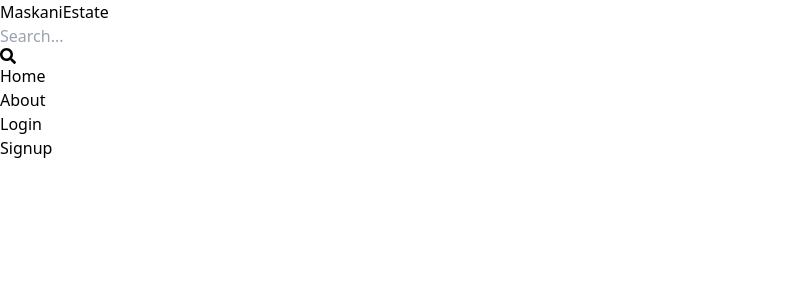
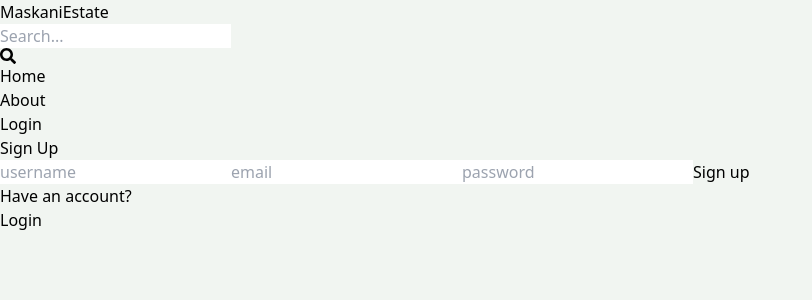
Before and after one commit to kippytech/mern-estate, a React (Vite) app in the folder frontend/: page /signup in a window 1280 px wide. Shown: the top 300 px of the page, without its empty margins (0-812 px from the left). Built offline with nearby package versions, Linux system fonts and the light colour scheme.

Commit message:
signup page ui

```diff
--- a/frontend/src/index.css
+++ b/frontend/src/index.css
@@ -1,3 +1,7 @@
 @tailwind base;
 @tailwind components;
 @tailwind utilities;
+
+body{
+    background-color: rgb(241, 245, 241);
+}
--- a/frontend/src/pages/Signup.jsx
+++ b/frontend/src/pages/Signup.jsx
@@ -1,7 +1,21 @@
-import React from 'react'
+import { Link } from 'react-router-dom'
 
 export default function Signup() {
   return (
-    <div>Signup</div>
+    <div className='p-3 max-w-lg mx-auto'>
+      <h1 className='text-3xl text-center font-semibold my-7'>Sign Up</h1>
+      <form className='flex flex-col gap-4'>
+        <input type="text" placeholder='username' className='border p-3 rounded-lg' id='username' />
+        <input type="email" placeholder='email' className='border p-3 rounded-lg' id='email' />
+        <input type="password" placeholder='password' className='border p-3 rounded-lg' id='password' />
+        <button type="submit" className='bg-slate-700 text-white p-3 rounded-lg uppercase hover:opacity-90 disabled:opacity-80'>Sign up</button>
+      </form>
+      <div className='flex gap-2 mt-5'>
+        <p>Have an account?</p>
+        <Link to='/login'>
+          <span className='text-blue-700'>Login</span>
+        </Link>
+      </div>
+    </div>
   )
 }
```
